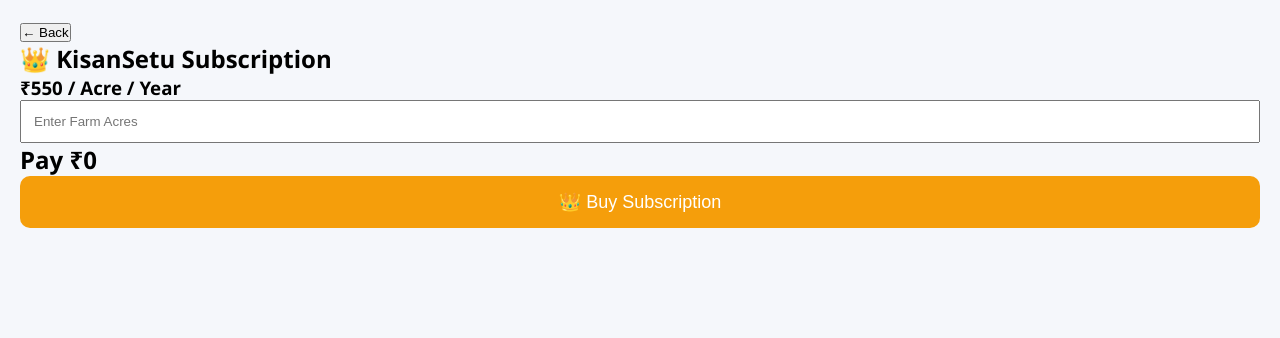
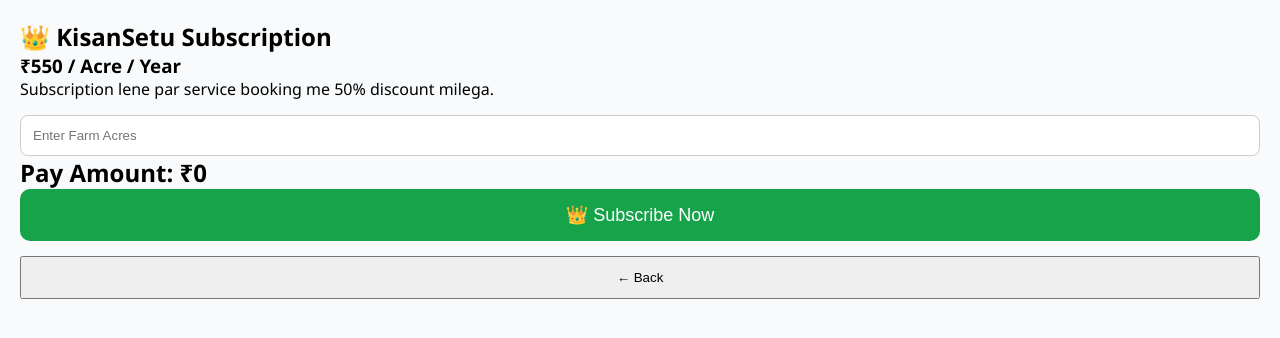
Before and after one commit to pankajkarmankar1-sys/Kisansetu2026, a Next.js app: page /subscription in a window 1280 px wide. Shown: the top 338 px of the page. Built offline with nearby package versions, Linux system fonts and the light colour scheme; no server answers.

Commit message:
Refactor SubscriptionPage to use SubscriptionPlans component
Refactored subscription page to include subscription plans and removed acres input. Updated payment logic to use selected plan details.

```diff
--- a/pages/subscription.jsx
+++ b/pages/subscription.jsx
@@ -1,6 +1,7 @@
 import React, { useState } from "react";
 import { useRouter } from "next/router";
 import PhonePePayment from "../components/payment/PhonePePayment";
+import SubscriptionPlans from "../components/customer/SubscriptionPlans";
 import { supabase } from "../lib/supabase";
 
 
@@ -10,18 +11,9 @@ export default function SubscriptionPage(){
   const router = useRouter();
 
 
-  const [acres,setAcres] = useState("");
+  const [plan,setPlan] = useState(null);
 
   const [payment,setPayment] = useState(false);
-
-
-
-  const pricePerAcre = 550;
-
-
-  const amount =
-    Number(acres || 0) * pricePerAcre;
-
 
 
 
@@ -51,11 +43,14 @@ export default function SubscriptionPage(){
 
 
 
-      const startDate = new Date();
+      const startDate =
+      new Date();
 
 
 
-      const endDate = new Date();
+      const endDate =
+      new Date();
+
 
       endDate.setFullYear(
         endDate.getFullYear()+1
@@ -76,9 +71,11 @@ export default function SubscriptionPage(){
 
         user_id:user.id,
 
-        acres:Number(acres),
+        acres:
+        plan.acres,
 
-        amount:amount,
+        amount:
+        plan.price,
 
         status:"active",
 
@@ -127,14 +124,15 @@ export default function SubscriptionPage(){
 
 
 
-  if(payment){
+
+  if(payment && plan){
 
 
     return (
 
       <PhonePePayment
 
-        amount={amount}
+        amount={plan.price}
 
         onSuccess={paymentSuccess}
 
@@ -146,7 +144,6 @@ export default function SubscriptionPage(){
 
     );
 
-
   }
 
 
@@ -157,109 +154,26 @@ export default function SubscriptionPage(){
 
   return (
 
-    <div
-      style={{
-        padding:20,
-        background:"#f5f7fb",
-        minHeight:"100vh"
-      }}
-    >
+    <SubscriptionPlans
 
 
-      <button
-      onClick={()=>router.back()}
-      >
-        ← Back
-      </button>
+      onSelect={(selected)=>{
+
+
+        setPlan(selected);
+
+
+        setPayment(true);
+
+
+      }}
 
 
 
-      <h2>
-        👑 KisanSetu Subscription
-      </h2>
+      back={()=>router.back()}
 
 
-
-      <h3>
-        ₹550 / Acre / Year
-      </h3>
-
-
-
-
-      <input
-
-      type="number"
-
-      placeholder="Enter Farm Acres"
-
-      value={acres}
-
-      onChange={(e)=>
-        setAcres(e.target.value)
-      }
-
-      style={{
-        width:"100%",
-        padding:12
-      }}
-
-      />
-
-
-
-
-
-      <h2>
-        Pay ₹{amount}
-      </h2>
-
-
-
-
-      <button
-
-      onClick={()=>{
-
-        if(!acres){
-
-          alert("Enter acres");
-
-          return;
-
-        }
-
-        setPayment(true);
-
-      }}
-
-      style={{
-
-        width:"100%",
-
-        padding:15,
-
-        background:"#f59e0b",
-
-        color:"#fff",
-
-        border:"none",
-
-        borderRadius:10,
-
-        fontSize:18
-
-      }}
-
-      >
-
-        👑 Buy Subscription
-
-      </button>
-
-
-
-    </div>
+    />
 
   );
 
```
